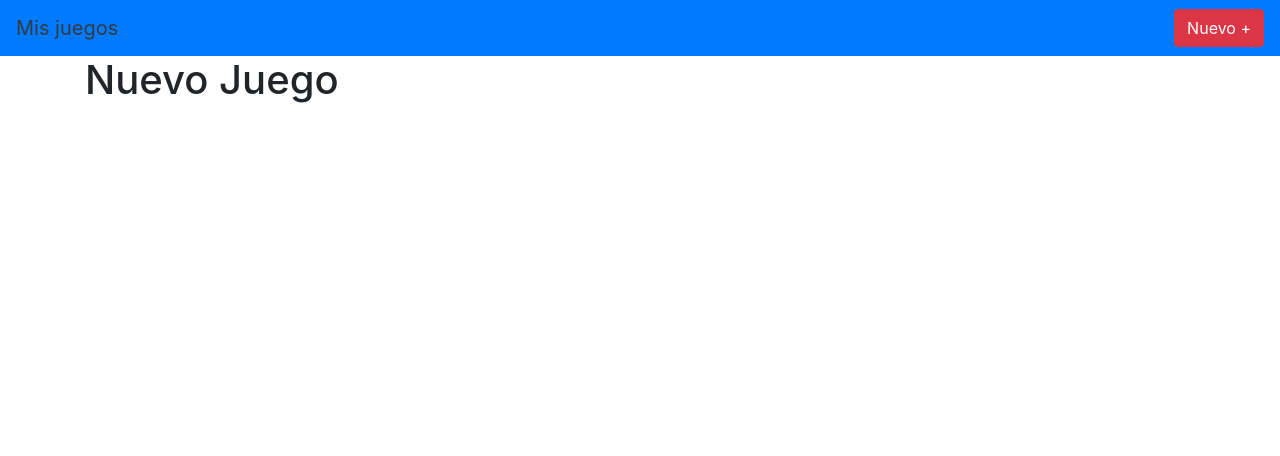
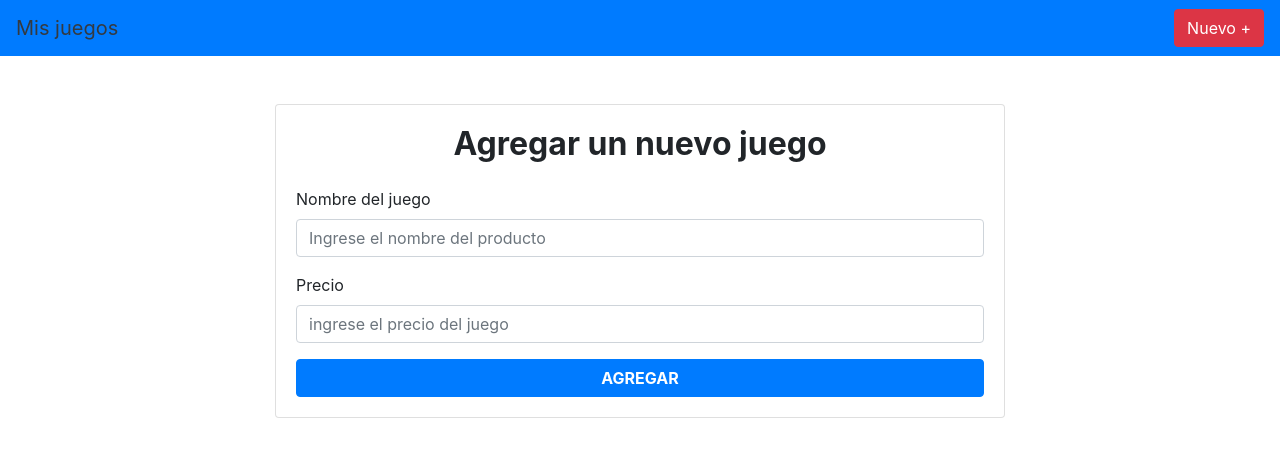
Before and after one commit to ArielMD/React-Redux, a React app: page /juegos/nuevo in a window 1280 px wide. Shown: the top 456 px of the page. Built offline with nearby package versions, Linux system fonts and the light colour scheme.

Commit message:
feat: componentes juegos, nuevo juego, editar

```diff
--- a/src/Components/EditarJuego.js
+++ b/src/Components/EditarJuego.js
@@ -1,7 +1,44 @@
 import React from "react";
 
 const EditarJuego = () => {
-  return <h1>Editar Juego</h1>;
+  return (
+    <div className="row justify-content-center">
+      <div className="col-8">
+        <div className="card">
+          <div className="card-body">
+            <h2 className="text-center mb-4 font-weight-bold">Editar juego</h2>
+            <form>
+              <div className="form-group">
+                <label>Nombre del juego</label>
+                <input
+                  type="text"
+                  className="form-control"
+                  placeholder="Ingrese el nombre del producto"
+                  name="nombre"
+                ></input>
+              </div>
+              <div className="form-group">
+                <label>Precio</label>
+                <input
+                  type="text"
+                  className="form-control"
+                  placeholder="ingrese el precio del juego"
+                  name="nombre"
+                ></input>
+              </div>
+
+              <button
+                type="submit"
+                className="btn btn-primary font-weight-bold text-uppercase w-100"
+              >
+                Guardar cambios
+              </button>
+            </form>
+          </div>
+        </div>
+      </div>
+    </div>
+  );
 };
 
 export default EditarJuego;
--- a/src/Components/Juegos.js
+++ b/src/Components/Juegos.js
@@ -1,7 +1,21 @@
 import React from "react";
 
 const Juegos = () => {
-  return <h1>Juegos </h1>;
+  return (
+    <React.Fragment>
+      <h2 className="text-center my-5">Lista de juegos</h2>
+      <table className="table">
+        <thead className="bg-primary table-dark">
+          <tr>
+            <th scope="col">Nombre</th>
+            <th scope="col">Descripcion</th>
+            <th scope="col">Precio</th>
+          </tr>
+        </thead>
+        <tbody></tbody>
+      </table>
+    </React.Fragment>
+  );
 };
 
 export default Juegos;
--- a/src/Components/NuevoJuego.js
+++ b/src/Components/NuevoJuego.js
@@ -1,7 +1,46 @@
 import React from "react";
 
 const NuevoJuego = () => {
-  return <h1>Nuevo Juego</h1>;
+  return (
+    <div className="row justify-content-center my-5">
+      <div className="col-8">
+        <div className="card">
+          <div className="card-body">
+            <h2 className="text-center mb-4 font-weight-bold">
+              Agregar un nuevo juego
+            </h2>
+            <form>
+              <div className="form-group">
+                <label>Nombre del juego</label>
+                <input
+                  type="text"
+                  className="form-control"
+                  placeholder="Ingrese el nombre del producto"
+                  name="nombre"
+                ></input>
+              </div>
+              <div className="form-group">
+                <label>Precio</label>
+                <input
+                  type="text"
+                  className="form-control"
+                  placeholder="ingrese el precio del juego"
+                  name="nombre"
+                ></input>
+              </div>
+
+              <button
+                type="submit"
+                className="btn btn-primary font-weight-bold text-uppercase w-100"
+              >
+                Agregar
+              </button>
+            </form>
+          </div>
+        </div>
+      </div>
+    </div>
+  );
 };
 
 export default NuevoJuego;
```
